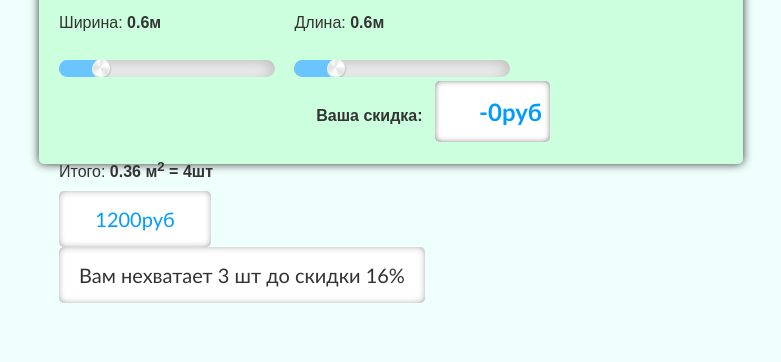
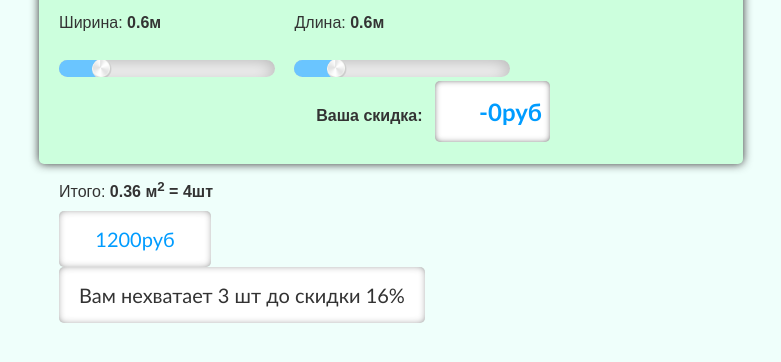
Before and after one commit to Lit-o/carpetCalculator, a plain HTML site: page index.html in a window 1280 px wide. Shown: the part 186-548 px from the top of the page, without its empty margins (249-1030 px from the left). Drawn offline with Linux system fonts and the light colour scheme.

Commit message:
Update main.css

```diff
--- a/css/main.css
+++ b/css/main.css
@@ -174,7 +174,9 @@ body {
   color: #009cff; }
 
 .output-cont__second-line {
-  margin-bottom: 10px; }
+  margin-bottom: 10px;
+  margin-top: 20px;
+}
 
 .output-cont__third-line {
   vertical-align: top; }
```
